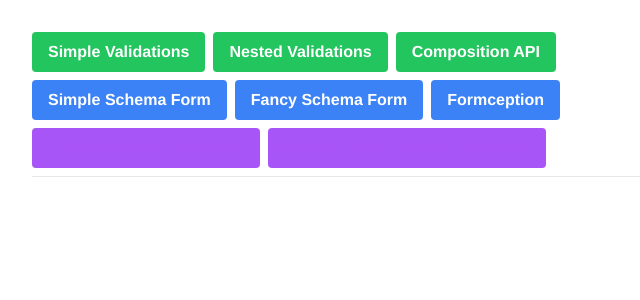
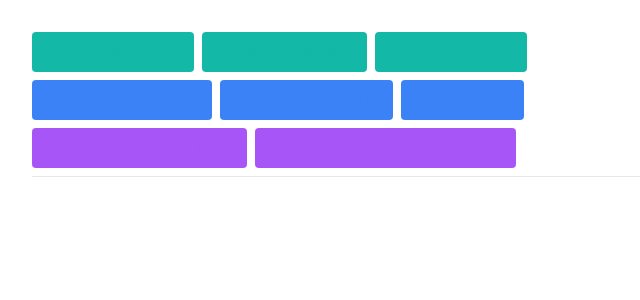
Before and after one commit to shentao/fvlidate, a Vue app: page / in a window 1280 px wide. Shown: the top 300 px of the page, without its empty margins (0-640 px from the left). Built offline with nearby package versions, Linux system fonts and the light colour scheme.

Commit message:
Add notes

```diff
--- a/src/App.vue
+++ b/src/App.vue
@@ -5,7 +5,7 @@
         v-for="view of vldViews"
         :key="view.name"
         :href="view.slug"
-        class="button mr-2"
+        class="button mr-2 button-teal"
         :class="[ isCurrent(view.slug) && 'active' ]"
       >
         {{ view.name }}
@@ -70,9 +70,11 @@ export default {
   setup () {
     const currentViewSlug = ref(location.hash)
     const comboViewsEnabled = ref(true)
+    const visited = ref([location.hash])
 
     window.addEventListener('hashchange', (...a) => {
       currentViewSlug.value = location.hash
+      visited.value.push(location.hash)
     })
 
     const allViews = fvlViews.concat(vldViews, comboViews)
@@ -92,7 +94,11 @@ export default {
     }
 
     function isCurrent (slug) {
-      return slug === currentViewSlug.value
+      return slug === currentViewSlug.value || isVisited(slug)
+    }
+
+    function isVisited (slug) {
+      return visited.value.includes(slug)
     }
   }
 }
@@ -115,8 +121,14 @@ export default {
   &.active
     @apply text-white
 
+.button-teal
+  @apply bg-teal-500 text-teal-500
+
+  &:hover
+    @apply bg-teal-700
+
 .button-blue
-  @apply bg-blue-500
+  @apply bg-blue-500 text-blue-500
 
   &:hover
     @apply bg-blue-700
@@ -127,9 +139,15 @@ export default {
   &:hover
     @apply bg-purple-700
 
+.button-secondary
+  @apply bg-gray-300 text-gray-700
+
+  &:hover
+    @apply bg-gray-200 text-gray-900
+
 #app
   @apply p-4
-  font-family Avenir, Helvetica, Arial, sans-serif
+  font-family Lato, Avenir, Helvetica, Arial, sans-serif
   -webkit-font-smoothing antialiased
   -moz-osx-font-smoothing grayscale
   color #2c3e50
--- a/src/examples/SimpleValidations.vue
+++ b/src/examples/SimpleValidations.vue
@@ -2,11 +2,11 @@
   <div class="flex">
     <div class="w-1/2">
       <h2 class="text-xl">Form</h2>
+      <!-- NOTE 1: Using $model -->
       <FormText
         label="Email"
-        v-model="v$.userEmail.$model"
+        v-model="userEmail"
         :invalid="v$.userEmail.$invalid"
-        :config="{ type: 'email' }"
       />
       <ErrorsList :errors="v$.$errors" />
       <button
@@ -16,6 +16,14 @@
         @click="v$.$touch"
       >
         Submit (with $touch)
+      </button>
+
+      <button
+        class="button mt-3 button-secondary"
+        type="button"
+        @click="v$.$reset"
+      >
+        $reset
       </button>
     </div>
     <div class="w-1/2">
@@ -38,6 +46,7 @@ export default {
     const userEmail = ref('')
 
     const v$ = useVuelidate(
+      // NOTE 2: $autoDirty
       { userEmail: { required, email } },
       { userEmail }
     )
```
